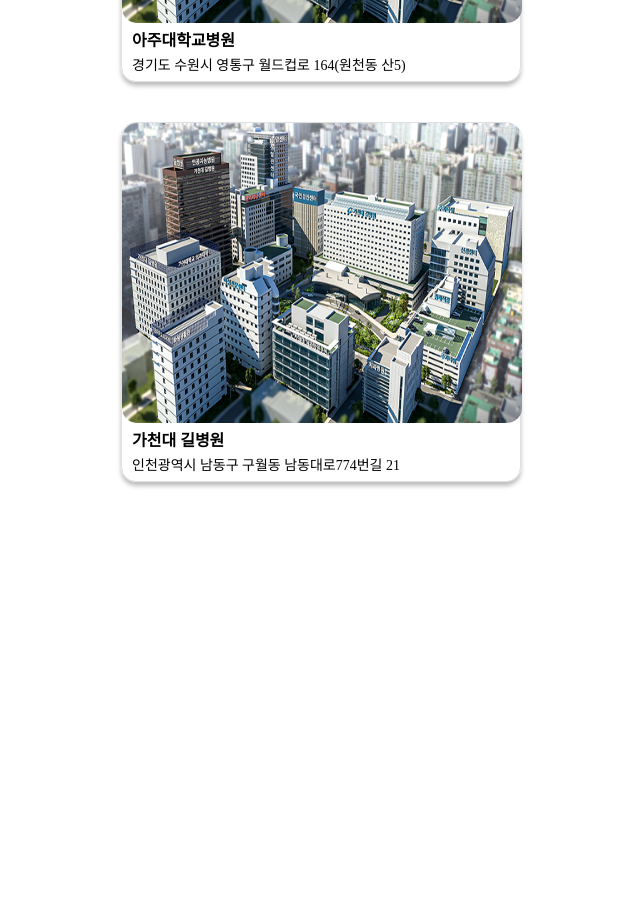
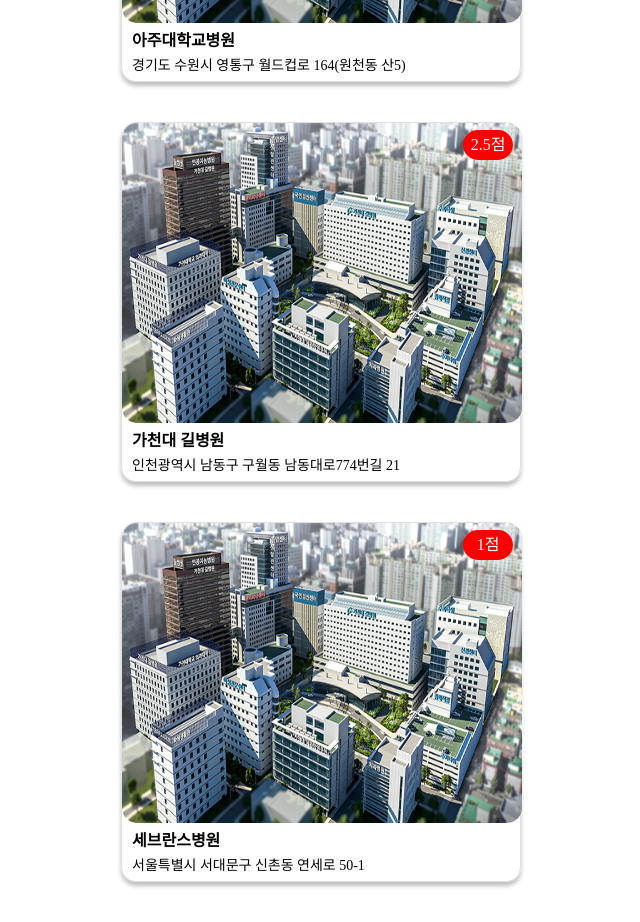
Before and after one commit to Solution-Challenge-Team/CoDI-FE, a React (Create React App) app: page /hospital in a window 1280 px wide. Shown: the part 920-1842 px from the top of the page, without its empty margins (319-959 px from the left). Before the commit the page ends 1442 px from the top, so only its background shows below. Built offline with nearby package versions, Linux system fonts and the light colour scheme.

Commit message:
Feat: 병원 추천 페이지 병원 별점 (#32)

```diff
--- a/src/pages/hospital/HospitalItem.js
+++ b/src/pages/hospital/HospitalItem.js
@@ -2,9 +2,14 @@
 const HospitalItem = ({id, hospital, address, symptom, evaluation, img}) =>{
   return(
     <div className="hospitalItem">
-      <img src={img} alt="hospitalmain" className='hospitalMainImg'/>
-      <p className='hospitalName'>{hospital}</p>
-      <p className='hospitalAddress'>{address}</p>
+      <div className='hospitalSection'>
+        <div className='hospitalInfo'>
+          <img src={img} alt="hospitalmain" className='hospitalMainImg'/>
+          <p className='hospitalEvalution'>{evaluation}점</p>
+        </div>
+        <p className='hospitalName'>{hospital}</p>
+        <p className='hospitalAddress'>{address}</p>
+      </div>
     </div>
   )
 }
--- a/src/pages/hospital/hospital.css
+++ b/src/pages/hospital/hospital.css
@@ -49,11 +49,30 @@
   margin: 40px;
 }
 
+.hospitalInfo{
+  position: relative;
+}
+
 .hospitalMainImg{
   width: 400px;
   height: 300px;
   flex-shrink: 0;
   border-radius: 15px;
+}
+
+.hospitalEvalution{
+  display: flex;
+  position: absolute;
+  top: 7px;
+  right: 7px;
+  background-color: red;
+  color: white;
+  width: 50px;
+  height: 30px;
+  border-radius: 15px;
+  align-items: center;
+  justify-content: center;
+  font-size: 16px;
 }
 
 .hospitalName{
--- a/src/pages/hospital/hospital.js
+++ b/src/pages/hospital/hospital.js
@@ -26,6 +26,14 @@
       address: "인천광역시 남동구 구월동 남동대로774번길 21",
       symptom: "정신 장애",
       evaluation: 2.5,
+      img: hospitalMain
+    },
+    {
+      id: 4,
+      hospital: "세브란스병원",
+      address: "서울특별시 서대문구 신촌동 연세로 50-1",
+      symptom: "기타",
+      evaluation: 1.0,
       img: hospitalMain
     }
   ]
```
